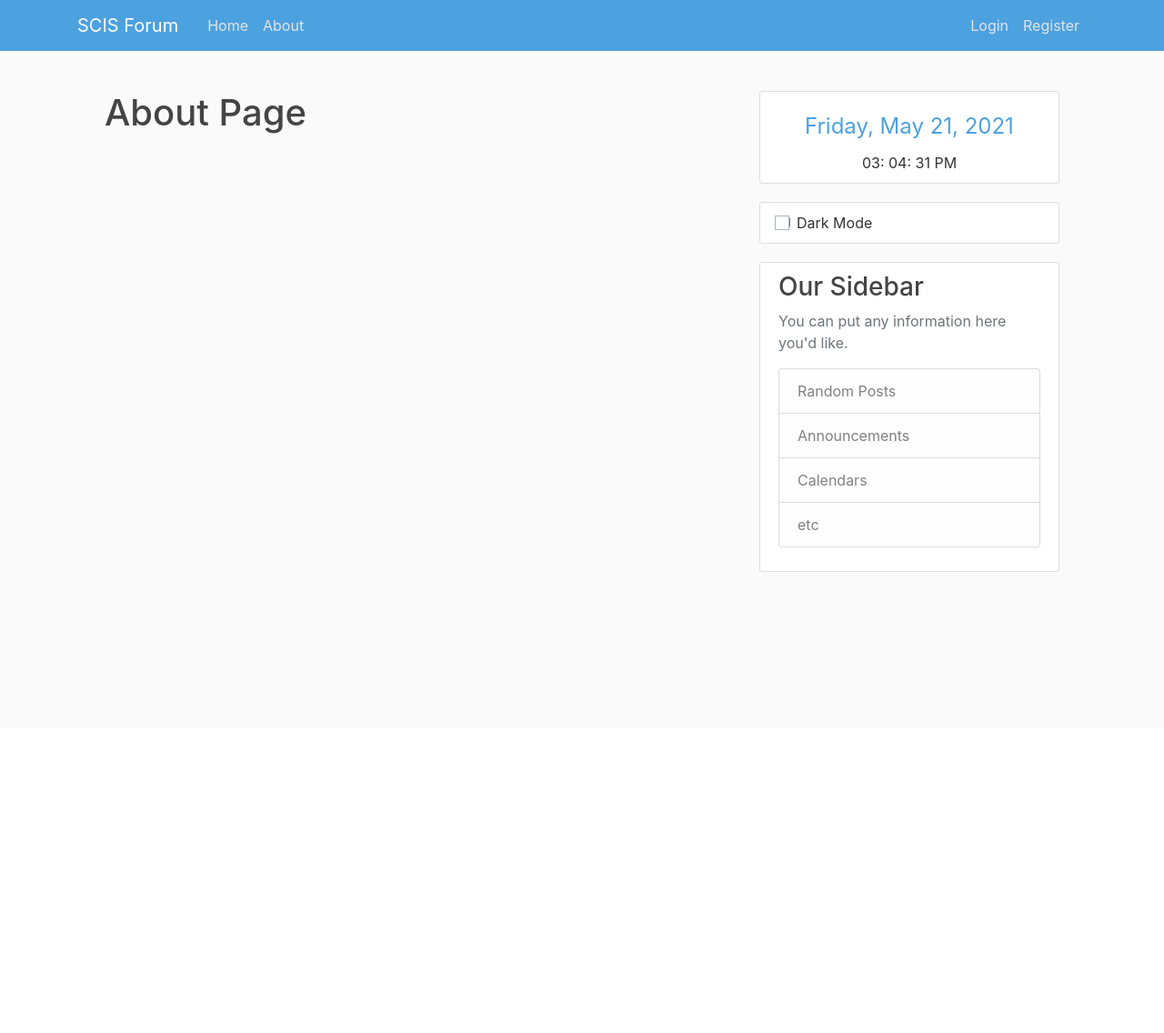
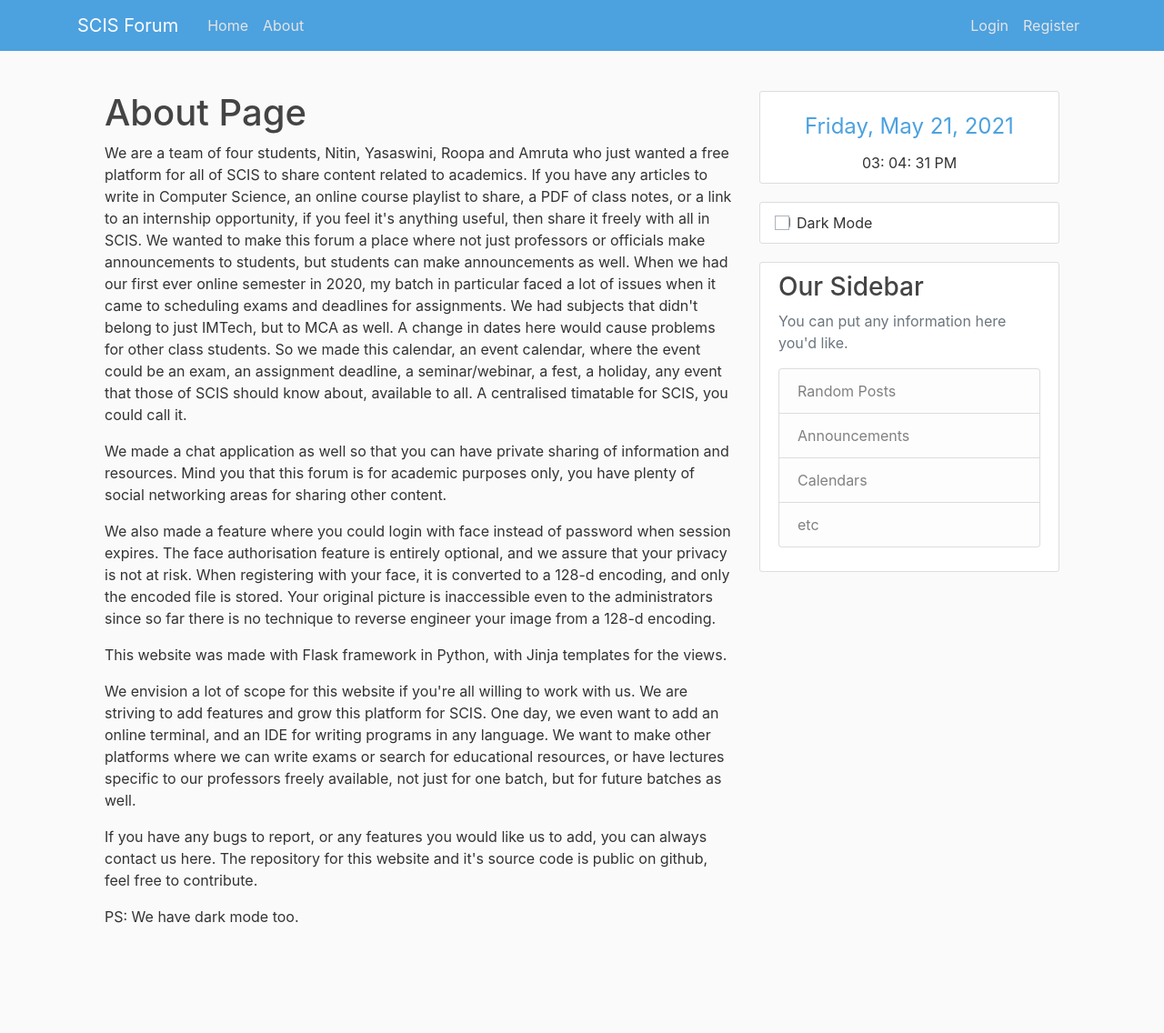
Before and after one commit to nitin-bommi/scis-forum, a Flask app: page /about in a window 1280 px wide. Shown: the whole page at 91% size. Before the commit the page ends 629 px from the top, so only its background shows below. Run offline with Flask 2, Linux system fonts and the light colour scheme; parts of the project's set-up code (start-up, migrations or seed data) failed here and were passed over.

Commit message:
Initial About Us

```diff
--- a/scisforum/templates/about.html
+++ b/scisforum/templates/about.html
@@ -1,4 +1,38 @@
 {% extends "base.html" %}
 {% block content %}
     <h1>About Page</h1>
+    <p>We are a team of four students, Nitin, Yasaswini, Roopa and Amruta who just wanted a free platform for all of SCIS to share content
+        related to academics. If you have any articles to write in Computer Science, an online course playlist to share, a PDF of class notes,
+        or a link to an internship opportunity, if you feel it's anything useful, then share it freely with all in SCIS.
+        We wanted to make this forum a place where not just professors or officials make announcements to students, but students can make announcements as well.
+        When we had our first ever online semester in 2020, my batch in particular faced a lot of issues when it came to scheduling exams and deadlines
+        for assignments. We had subjects that didn't belong to just IMTech, but to MCA as well. A change in dates here would cause
+        problems for other class students. So we made this calendar, an event calendar, where the event could be an exam, an assignment deadline,
+        a seminar/webinar, a fest, a holiday, any event that those of SCIS should know about, available to all. A centralised timatable for SCIS, you
+        could call it.
+    </p>
+    <p>
+        We made a chat application as well so that you can have private sharing of information and resources. Mind you that this forum
+        is for academic purposes only, you have plenty of social networking areas for sharing other content.
+    </p>
+    <p>
+        We also made a feature where you could login with face instead of password when session expires. The face authorisation
+        feature is entirely optional, and we assure that your privacy is not at risk. When registering with your face, it is converted
+        to a 128-d encoding, and only the encoded file is stored. Your original picture is inaccessible even to the administrators
+        since so far there is no technique to reverse engineer your image from a 128-d encoding.
+    </p>
+    <p>This website was made with Flask framework in Python, with Jinja templates for the views.</p>
+    <p>
+        We envision a lot of scope for this website if you're all willing to work with us. We are striving to add features
+        and grow this platform for SCIS. One day, we even want to add an online terminal, and an IDE for writing programs in any language.
+        We want to make other platforms where we can write exams or search for educational resources, or have lectures
+        specific to our professors freely available, not just for one batch, but for future batches as well.
+    </p>
+    <p>
+        If you have any bugs to report, or any features you would like us to add, you can always contact us here.
+        The repository for this website and it's source code is public on github, feel free to contribute.
+    </p>
+    <p>
+        PS: We have dark mode too.
+    </p>
 {% endblock content %}
```
